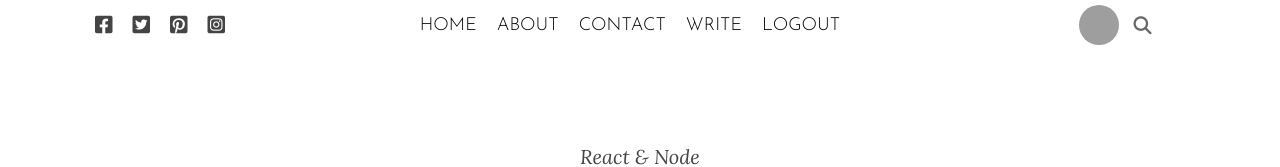
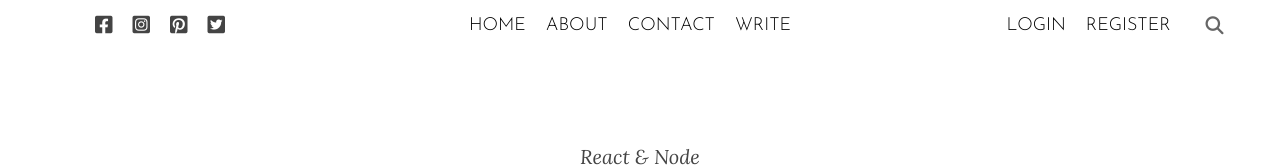
Before and after one commit to CihatKOCAK/mern-blog-app, a React (Create React App) app in the folder client/: page / in a window 1280 px wide. Shown: the top 167 px of the page. Built offline with nearby package versions, Linux system fonts and the light colour scheme; grey boxes are pictures that could not be loaded.

Commit message:
LinksAdded

```diff
--- a/client/public/index.html
+++ b/client/public/index.html
@@ -14,10 +14,20 @@
       href="https://fonts.googleapis.com/css2?family=Josefin+Sans:wght@100;200;300;500;600;700&family=Lora:ital,wght@1,400;1,500;1,600&family=Varela&family=Varela+Round&display=swap"
       rel="stylesheet"
     />
-    <link rel="stylesheet" href="https://cdnjs.cloudflare.com/ajax/libs/font-awesome/6.2.1/css/all.min.css" integrity="sha512-MV7K8+y+gLIBoVD59lQIYicR65iaqukzvf/nwasF0nqhPay5w/9lJmVM2hMDcnK1OnMGCdVK+iQrJ7lzPJQd1w==" crossorigin="anonymous" referrerpolicy="no-referrer" />
+    <link
+      rel="stylesheet"
+      href="https://cdnjs.cloudflare.com/ajax/libs/font-awesome/6.2.1/css/all.min.css"
+      integrity="sha512-MV7K8+y+gLIBoVD59lQIYicR65iaqukzvf/nwasF0nqhPay5w/9lJmVM2hMDcnK1OnMGCdVK+iQrJ7lzPJQd1w=="
+      crossorigin="anonymous"
+      referrerpolicy="no-referrer"
+    />
     <style>
       * {
         margin: 0;
+      }
+      a {
+        text-decoration: none;
+        color: inherit;
       }
     </style>
     <title>Blog React App</title>
--- a/client/src/components/topbar/TopBar.jsx
+++ b/client/src/components/topbar/TopBar.jsx
@@ -1,26 +1,57 @@
-import './topbar.css'
+import { Link } from "react-router-dom";
+import "./topbar.css";
 export default function TopBar() {
+    const user = false;
   return (
-    <div className='top'>
-        <div className='topLeft'>
-            <i className='topIcon fab fa-facebook-square'></i>
-            <i className='topIcon fab fa-twitter-square'></i>
-            <i className='topIcon fab fa-pinterest-square'></i>
-            <i className='topIcon fab fa-instagram-square'></i>
-        </div>
-        <div className='topCenter'>
-            <ul className='topList'>
-                <li className='topListItem'>HOME</li>
-                <li className='topListItem'>ABOUT</li>
-                <li className='topListItem'>CONTACT</li>
-                <li className='topListItem'>WRITE</li>
-                <li className='topListItem'>LOGOUT</li>
-            </ul>
-        </div>
-        <div className='topRight'>
-            <img className='topImg' src='https://picsum.photos/200/300' alt=''/>
-            <i className='topSearchIcon fas fa-search'></i>
-        </div>
+    <div className="top">
+      <div className="topLeft">
+        <i className="topIcon fab fa-facebook-square"></i>
+        <i className="topIcon fab fa-instagram-square"></i>
+        <i className="topIcon fab fa-pinterest-square"></i>
+        <i className="topIcon fab fa-twitter-square"></i>
+      </div>
+      <div className="topCenter">
+        <ul className="topList">
+          <li className="topListItem">
+            <Link className="link" to="/">
+              HOME
+            </Link>
+          </li>
+          <li className="topListItem">ABOUT</li>
+          <li className="topListItem">CONTACT</li>
+          <li className="topListItem">
+            <Link className="link" to="/write">
+              WRITE
+            </Link>
+          </li>
+          {user && <li className="topListItem">LOGOUT</li>}
+        </ul>
+      </div>
+      <div className="topRight">
+        {user ? (
+          <Link className="link" to="/settings">
+            <img
+              className="topImg"
+              src="https://images.pexels.com/photos/1858175/pexels-photo-1858175.jpeg?auto=compress&cs=tinysrgb&dpr=2&w=500"
+              alt=""
+            />
+          </Link>
+        ) : (
+          <ul className="topList">
+            <li className="topListItem">
+              <Link className="link" to="/login">
+                LOGIN
+              </Link>
+            </li>
+            <li className="topListItem">
+              <Link className="link" to="/register">
+                REGISTER
+              </Link>
+            </li>
+          </ul>
+        )}
+        <i className="topSearchIcon fas fa-search"></i>
+      </div>
     </div>
-  )
+  );
 }
--- a/client/src/components/topbar/topbar.css
+++ b/client/src/components/topbar/topbar.css
@@ -62,3 +62,8 @@
     cursor: pointer;
     margin-left: 15px;
 }
+
+.topSearchIcon:hover{
+    color: #555;
+    scale: 1.1;
+}
--- a/client/src/pages/login/Login.jsx
+++ b/client/src/pages/login/Login.jsx
@@ -1,3 +1,4 @@
+import { Link } from "react-router-dom";
 import "./login.css";
 
 function Login() {
@@ -23,7 +24,12 @@ function Login() {
           </button>
         </div>
       </form>
-      <button className="loginRegisterButton">Register</button>
+      <button className="loginRegisterButton">
+        <Link className="link" to="/register">
+          {" "}
+          Register{" "}
+        </Link>
+      </button>
     </div>
   );
 }
--- a/client/src/pages/notFound/NotFound.jsx
+++ b/client/src/pages/notFound/NotFound.jsx
@@ -1,3 +1,4 @@
+import { Link } from "react-router-dom";
 import "./notFound.css";
 
 function NotFound() {
@@ -17,7 +18,7 @@ function NotFound() {
         </h1>
         <h3 className="fadeIn">PAGE NOT FOUND</h3>
         <button className="btnBackToHome" type="button" name="button">
-          Return To Home
+          <Link to="/">Back to Home</Link>
         </button>
       </div>
     </div>
--- a/client/src/pages/register/Register.jsx
+++ b/client/src/pages/register/Register.jsx
@@ -1,3 +1,4 @@
+import { Link } from "react-router-dom"
 import "./register.css"
 
 function Register() {
@@ -13,7 +14,10 @@ function Register() {
         <input className="registerInput" type="password" placeholder="Enter your password..." />
         <button className="registerButton">Register</button>
       </form>
-        <button className="registerLoginButton">Login</button>
+        <button className="registerLoginButton"><Link className="link" to="/login">
+          {" "}
+          Login{" "}
+        </Link></button>
     </div>
   )
 }
```
